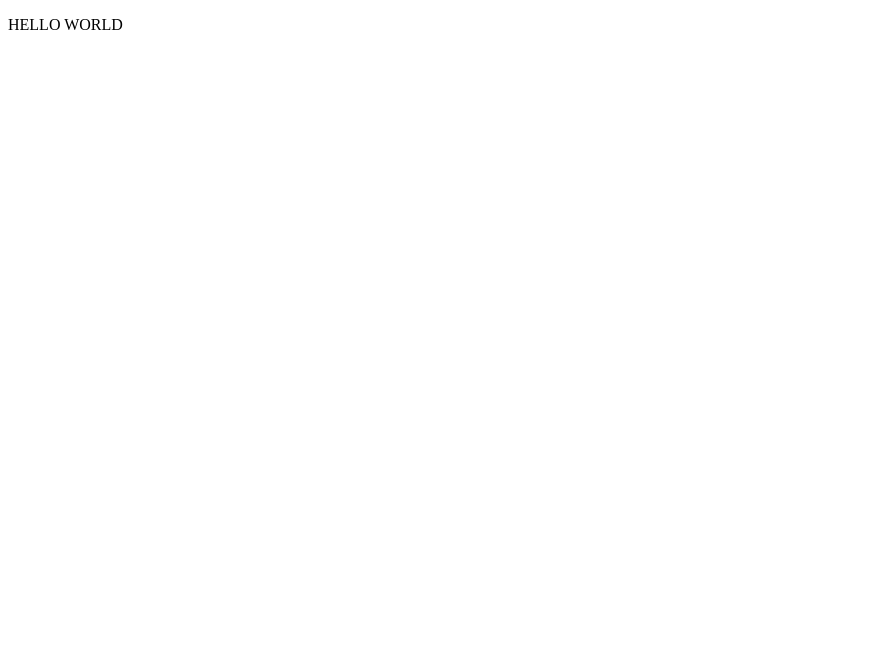
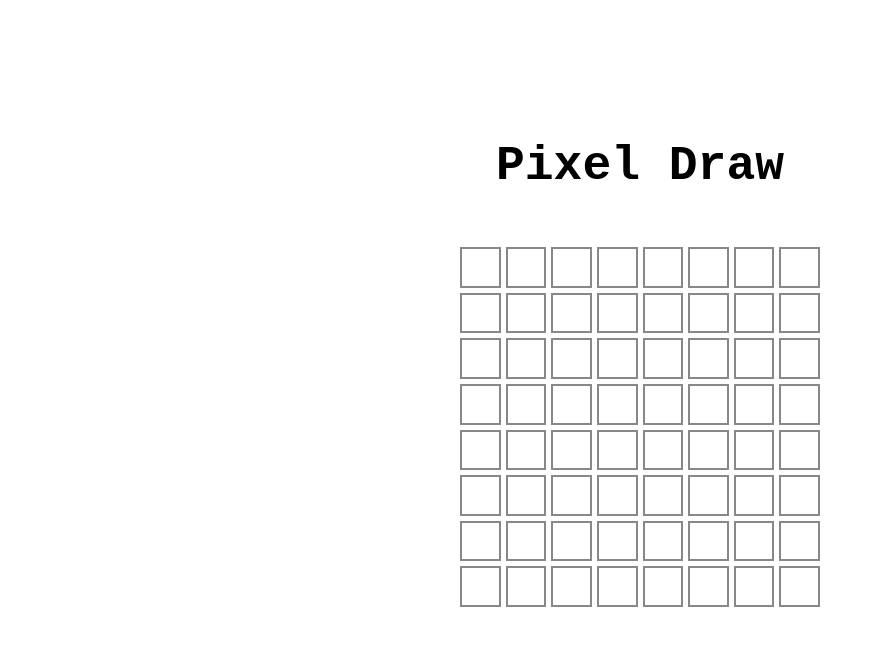
Before and after one commit to tpadilla10117/pixel_draw, a React (Create React App) app in the folder my-app/: page / in a window 1280 px wide. Shown: the top 646 px of the page, without its empty margins (0-874 px from the left). Built offline with nearby package versions, Linux system fonts and the light colour scheme.

Commit message:
finished header component

```diff
--- a/my-app/package.json
+++ b/my-app/package.json
@@ -6,6 +6,7 @@
     "@testing-library/jest-dom": "^5.11.9",
     "@testing-library/react": "^11.2.5",
     "@testing-library/user-event": "^12.8.3",
+    "nodemon": "^2.0.7",
     "react": "^17.0.1",
     "react-dom": "^17.0.1",
     "react-scripts": "4.0.3",
--- a/my-app/public/index.html
+++ b/my-app/public/index.html
@@ -10,6 +10,7 @@
       content="Web site created using create-react-app"
     />
     <link rel="apple-touch-icon" href="%PUBLIC_URL%/logo192.png" />
+    <link rel="stylesheet" href="style.css">
     <!--
       manifest.json provides metadata used when your web app is installed on a
       user's mobile device or desktop. See https://developers.google.com/web/fundamentals/web-app-manifest/
--- /dev/null
+++ b/my-app/public/style.css
@@ -0,0 +1,51 @@
+* {
+    box-sizing: border-box;
+    padding: 0;
+    margin: 0;
+    border: 0;
+  }
+
+#root {
+    position: fixed;
+    top: 0;
+    left: 0;
+    right: 0;
+    bottom: 0;
+
+    min-height: 720px;
+
+    display: flex;
+    align-items: center;
+    justify-content: center;
+
+    background: #fff;
+}
+
+.app {
+    display: grid;
+    grid-template-rows: 48px 48px 1fr 48px;
+    grid-gap: 6px;
+    width: 360px;
+}
+
+.header {
+    grid-row: 1;
+    text-align: center;
+    font-size: 24px;
+    font-family: 'Courier New', Courier, monospace;
+  }
+
+.grid {
+    grid-row: 3;
+    display: grid;
+    grid-template-rows: repeat(8, 1fr);
+    grid-template-columns: repeat(8, 1fr);
+    grid-gap: 5px;
+    height: 360px;
+    width: 360px;
+  }
+
+  .grid .cell {
+    border: 2px solid #888;
+    background: white;
+  }
--- a/my-app/src/components/App.js
+++ b/my-app/src/components/App.js
@@ -1,11 +1,28 @@
 /* import './App.css'; */
 import React, { useState } from 'react';
 
+import Grid from './Grid';
+import Header from './Header';
+
+/* For access to COLORS and buildCellList for our initial state objects */
+
+import {
+  COLORS,
+  buildCellList
+} from '../utils';
+
 const App = () => {
+
+
+  const [activeColor, setActiveColor] = useState(COLORS[0]);
+  const [cellList, setCellList] = useState(buildCellList() );
+
+
+
   return (
-    <div className="App">
-
-      <p>HELLO WORLD</p>
+    <div className="app">
+      <Header />
+      <Grid cellList={cellList} setCellList={setCellList} activeColor={activeColor} />
     </div>
   );
 }
--- a/my-app/src/components/Cell.js
+++ b/my-app/src/components/Cell.js
@@ -1,6 +1,8 @@
 import React from 'react';
 
 /* The Cell component represents the fundamental "clickable object" */
+
+/* <Cell /> in both Palette and Grid. */
 
 const Cell = (props) => {
 
--- a/my-app/src/components/Grid.js
+++ b/my-app/src/components/Grid.js
@@ -9,7 +9,7 @@ const Grid = (props) => {
 
     const {activeColor, cellList, setCellList} = props;
 
-    return <div className="grid"> {
+    return  <div className="grid"> {
 
         cellList.map((cell, index) =>
             <Cell key={"grid-" + index} color={cell.color}
@@ -22,6 +22,7 @@ const Grid = (props) => {
         />)
 
         }
+
     </div>
 }
 
--- /dev/null
+++ b/my-app/src/components/Header.js
@@ -0,0 +1,9 @@
+import React from 'react';
+
+const Header = () => {
+    return <header className="header">
+        <h1>Pixel Draw</h1>
+    </header>
+}
+
+export default Header;
```
Also changed, not shown: 1 other file (tests, documents, lock files or other folders).
